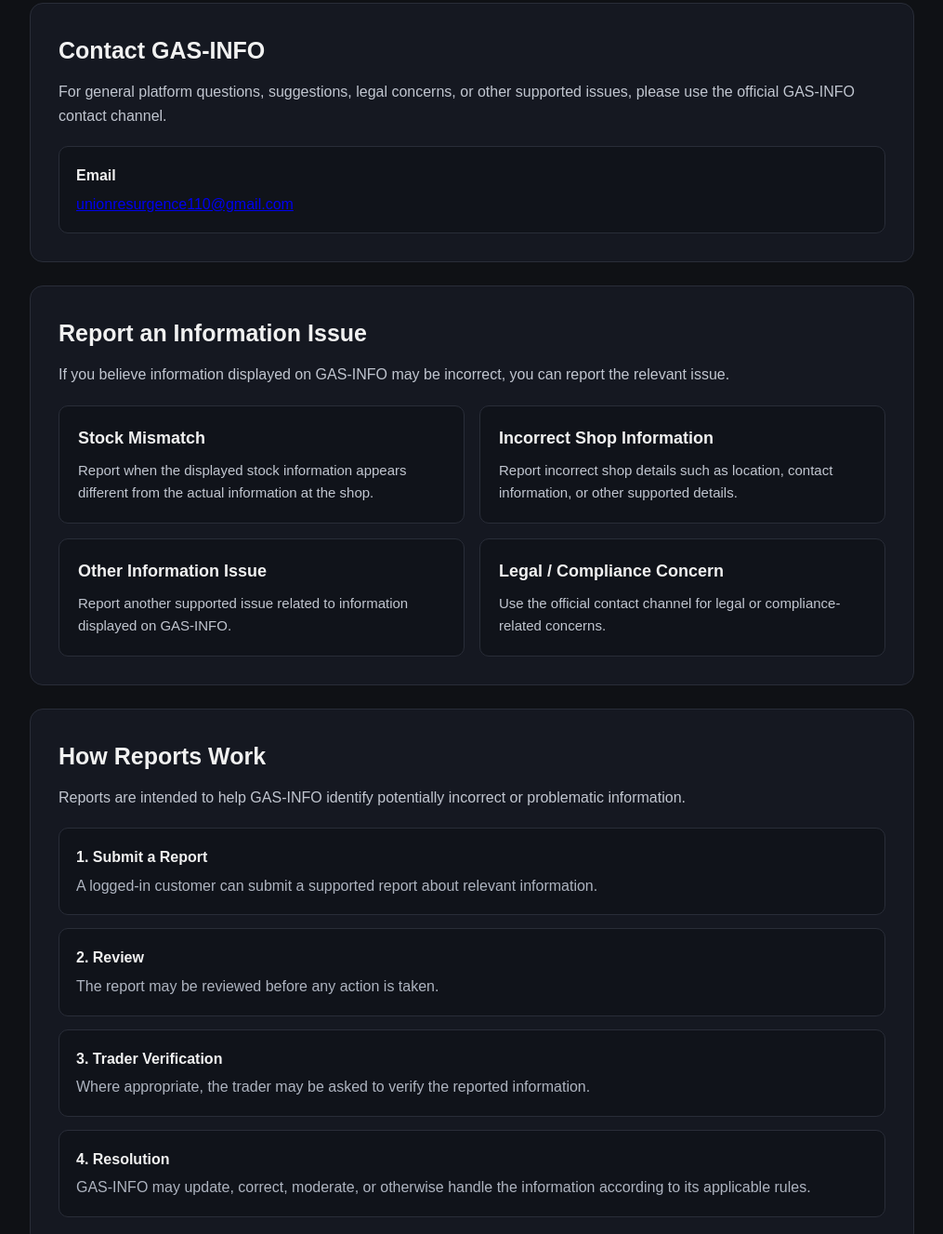
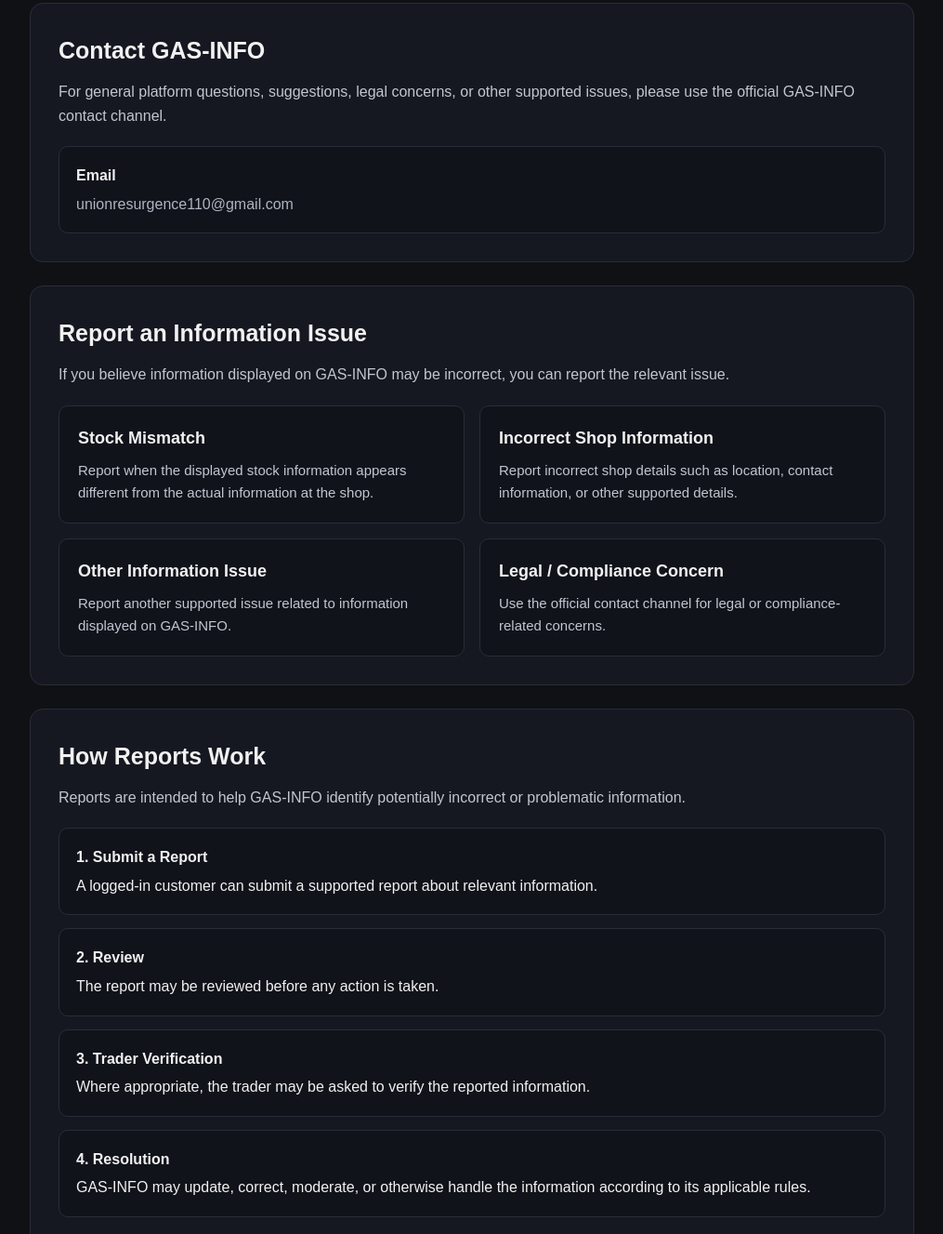
Before and after one commit to unionresurgence110-netizen/Gas-info, a plain HTML site: page contact.html in a window 1280 px wide. Shown: the part 280-1607 px from the top of the page at 93% size, without its empty margins (132-1147 px from the left). Drawn offline with Linux system fonts and the light colour scheme.

Commit message:
Update contact.html

```diff
--- a/contact.html
+++ b/contact.html
@@ -170,8 +170,9 @@
             color: #f1f1f1;
         }
 
-        .contact-item span {
+        .contact-item a {
             color: #aeb4c0;
+            text-decoration: none;
         }
 
         /* =========================
```
